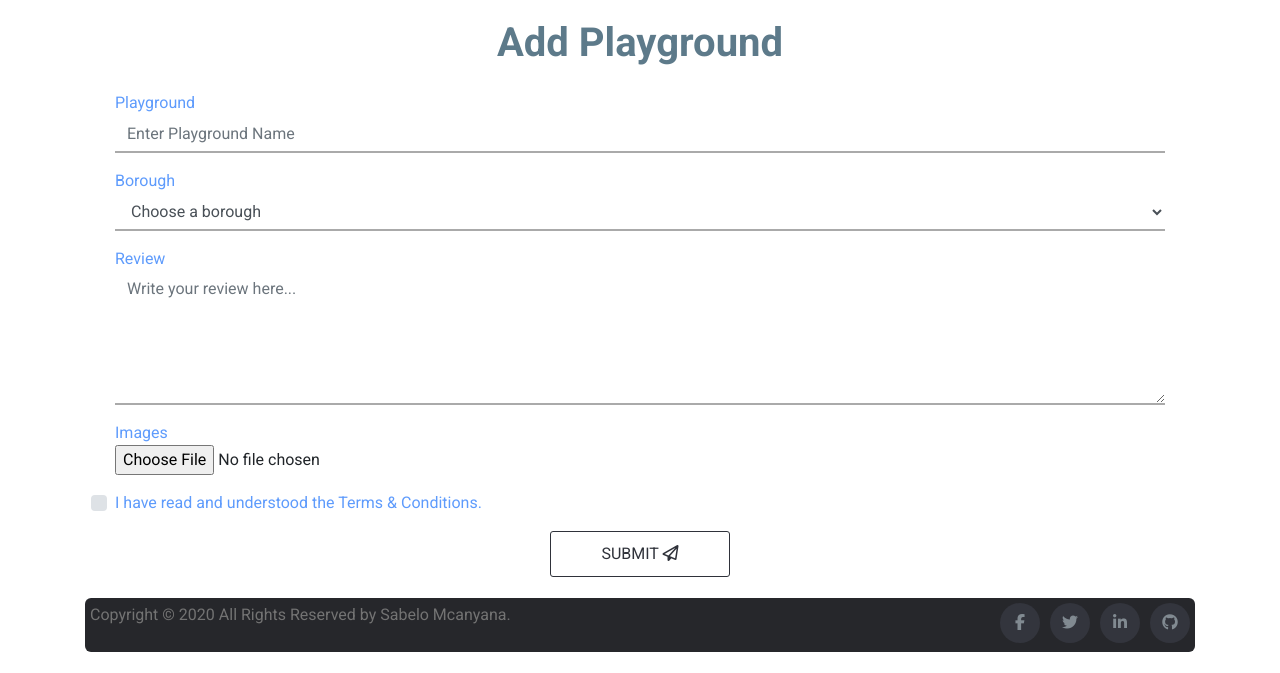
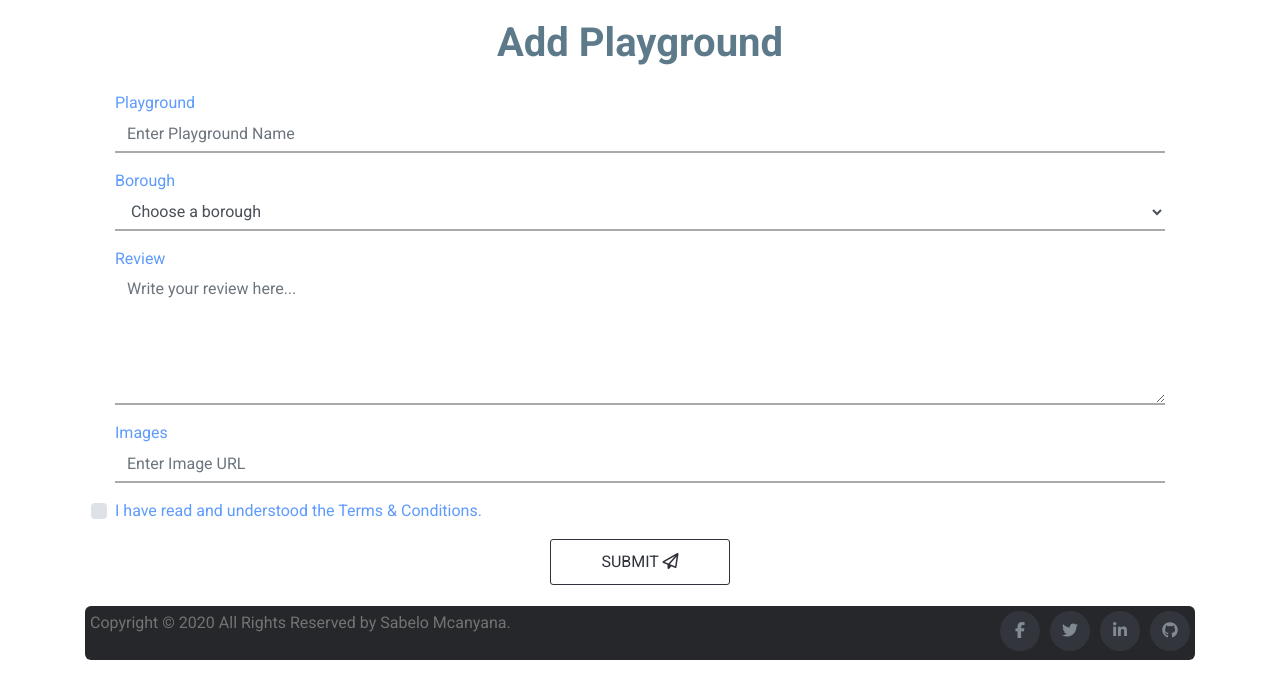
Before and after one commit to SabeloCodes/go_playground, a Flask app: page /add_playground in a window 1280 px wide. Shown: the part 127-800 px from the top of the page. Run offline with Flask 2, Linux system fonts and the light colour scheme; data that the repository does not hold is empty; some libraries are stand-ins or nearby versions; some web fonts are replaced.

Commit message:
Changed Add Image File option to Add URL

```diff
--- a/templates/addplayground.html
+++ b/templates/addplayground.html
@@ -43,11 +43,9 @@
         </div>
 
         <div class="row">
-          <div class="col-lg-12">
+          <div class="form-group col-lg-12">
             <label for="addImage" class="form-label">Images</label>
-            <div class="form-group">
-              <input type="file" class="" name="file">
-            </div>
+            <input type="text" class="form-control" id="playground_image" name="playground_image" aria-describedby="" placeholder="Enter Image URL">
           </div>
         </div>
 
```
